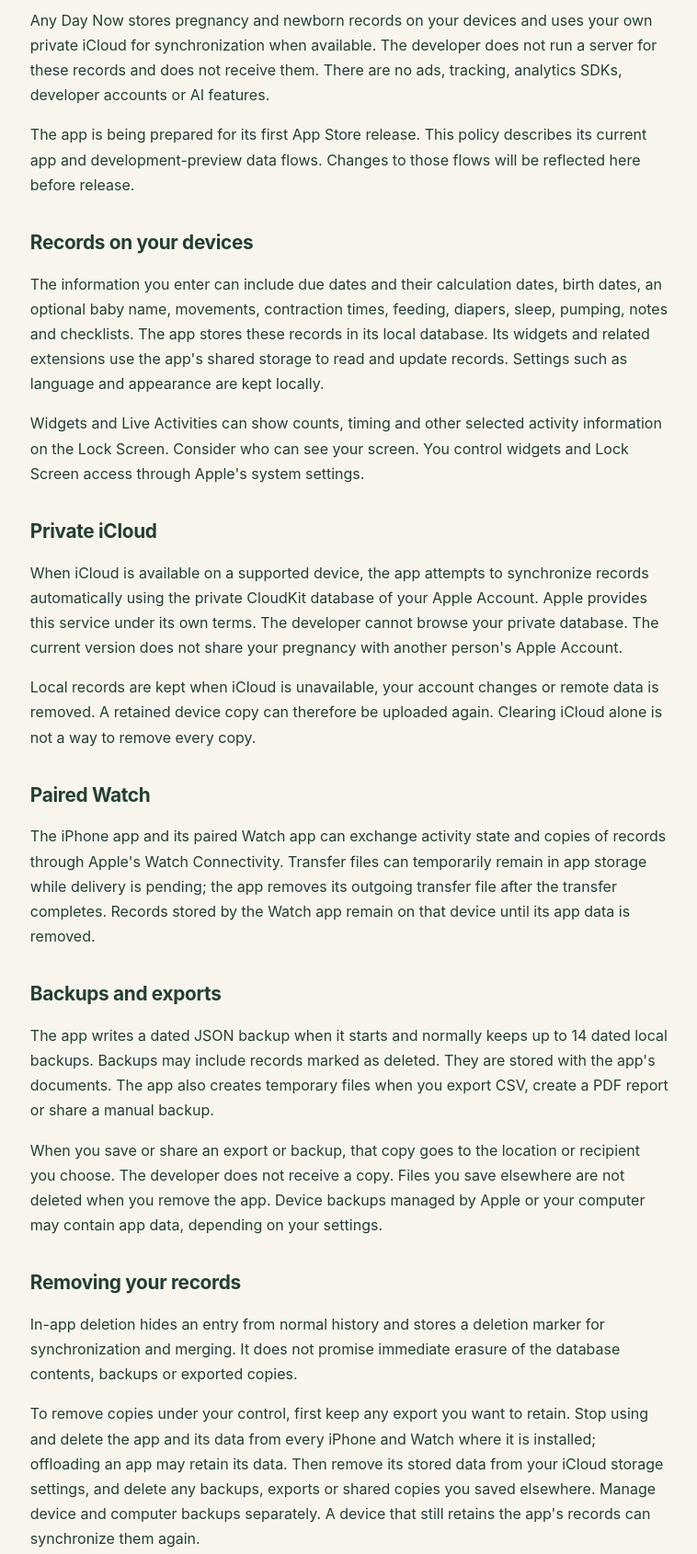
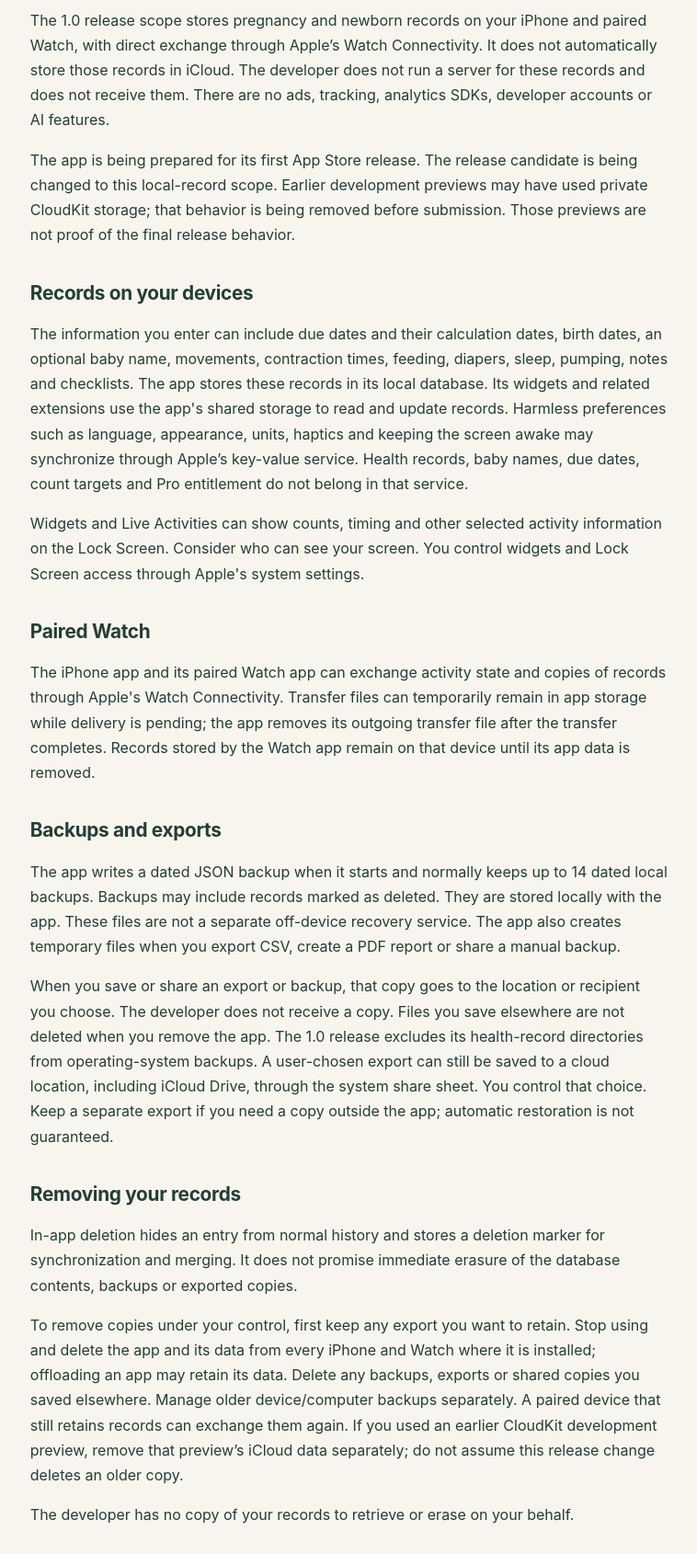
Before and after one commit to andrewham1lton/any-day-now, a plain HTML site: page privacy.html in a window 1280 px wide. Shown: the part 280-1970 px from the top of the page at 92% size, without its empty margins (260-1018 px from the left). Drawn offline with Linux system fonts and the light colour scheme.

Commit message:
Describe local phone and paired Watch release scope

```diff
--- a/privacy.html
+++ b/privacy.html
@@ -1,11 +1,10 @@
 <!doctype html>
-<html lang="en"><head><meta charset="utf-8"><meta name="viewport" content="width=device-width,initial-scale=1"><meta name="description" content="Any Day Now privacy policy: local records, private iCloud, Watch transfers, backups and deletion."><title>Any Day Now Privacy</title><link rel="stylesheet" href="style.css"></head>
-<body><main><nav aria-label="Main navigation"><a href="./">Any Day Now</a><a href="support.html">Support</a><a href="privacy.html" aria-current="page">Privacy</a></nav><h1>Privacy policy</h1><p class="muted">Effective October 18, 2026</p><p class="lead">Your records stay with you.</p><p>Any Day Now stores pregnancy and newborn records on your devices and uses your own private iCloud for synchronization when available. The developer does not run a server for these records and does not receive them. There are no ads, tracking, analytics SDKs, developer accounts or AI features.</p><p>The app is being prepared for its first App Store release. This policy describes its current app and development-preview data flows. Changes to those flows will be reflected here before release.</p>
-<h2>Records on your devices</h2><p>The information you enter can include due dates and their calculation dates, birth dates, an optional baby name, movements, contraction times, feeding, diapers, sleep, pumping, notes and checklists. The app stores these records in its local database. Its widgets and related extensions use the app's shared storage to read and update records. Settings such as language and appearance are kept locally.</p><p>Widgets and Live Activities can show counts, timing and other selected activity information on the Lock Screen. Consider who can see your screen. You control widgets and Lock Screen access through Apple's system settings.</p>
-<h2>Private iCloud</h2><p>When iCloud is available on a supported device, the app attempts to synchronize records automatically using the private CloudKit database of your Apple Account. Apple provides this service under its own terms. The developer cannot browse your private database. The current version does not share your pregnancy with another person's Apple Account.</p><p>Local records are kept when iCloud is unavailable, your account changes or remote data is removed. A retained device copy can therefore be uploaded again. Clearing iCloud alone is not a way to remove every copy.</p>
+<html lang="en"><head><meta charset="utf-8"><meta name="viewport" content="width=device-width,initial-scale=1"><meta name="description" content="Any Day Now privacy policy: local records, paired Watch transfers, backups and deletion."><title>Any Day Now Privacy</title><link rel="stylesheet" href="style.css"></head>
+<body><main><nav aria-label="Main navigation"><a href="./">Any Day Now</a><a href="support.html">Support</a><a href="privacy.html" aria-current="page">Privacy</a></nav><h1>Privacy policy</h1><p class="muted">Effective October 18, 2026</p><p class="lead">Your records stay with you.</p><p>The 1.0 release scope stores pregnancy and newborn records on your iPhone and paired Watch, with direct exchange through Apple’s Watch Connectivity. It does not automatically store those records in iCloud. The developer does not run a server for these records and does not receive them. There are no ads, tracking, analytics SDKs, developer accounts or AI features.</p><p>The app is being prepared for its first App Store release. The release candidate is being changed to this local-record scope. Earlier development previews may have used private CloudKit storage; that behavior is being removed before submission. Those previews are not proof of the final release behavior.</p>
+<h2>Records on your devices</h2><p>The information you enter can include due dates and their calculation dates, birth dates, an optional baby name, movements, contraction times, feeding, diapers, sleep, pumping, notes and checklists. The app stores these records in its local database. Its widgets and related extensions use the app's shared storage to read and update records. Harmless preferences such as language, appearance, units, haptics and keeping the screen awake may synchronize through Apple’s key-value service. Health records, baby names, due dates, count targets and Pro entitlement do not belong in that service.</p><p>Widgets and Live Activities can show counts, timing and other selected activity information on the Lock Screen. Consider who can see your screen. You control widgets and Lock Screen access through Apple's system settings.</p>
 <h2>Paired Watch</h2><p>The iPhone app and its paired Watch app can exchange activity state and copies of records through Apple's Watch Connectivity. Transfer files can temporarily remain in app storage while delivery is pending; the app removes its outgoing transfer file after the transfer completes. Records stored by the Watch app remain on that device until its app data is removed.</p>
-<h2>Backups and exports</h2><p>The app writes a dated JSON backup when it starts and normally keeps up to 14 dated local backups. Backups may include records marked as deleted. They are stored with the app's documents. The app also creates temporary files when you export CSV, create a PDF report or share a manual backup.</p><p>When you save or share an export or backup, that copy goes to the location or recipient you choose. The developer does not receive a copy. Files you save elsewhere are not deleted when you remove the app. Device backups managed by Apple or your computer may contain app data, depending on your settings.</p>
-<h2 id="removal">Removing your records</h2><p>In-app deletion hides an entry from normal history and stores a deletion marker for synchronization and merging. It does not promise immediate erasure of the database contents, backups or exported copies.</p><p>To remove copies under your control, first keep any export you want to retain. Stop using and delete the app and its data from every iPhone and Watch where it is installed; offloading an app may retain its data. Then remove its stored data from your iCloud storage settings, and delete any backups, exports or shared copies you saved elsewhere. Manage device and computer backups separately. A device that still retains the app's records can synchronize them again.</p><p>The developer has no copy of your records to retrieve or erase on your behalf.</p>
+<h2>Backups and exports</h2><p>The app writes a dated JSON backup when it starts and normally keeps up to 14 dated local backups. Backups may include records marked as deleted. They are stored locally with the app. These files are not a separate off-device recovery service. The app also creates temporary files when you export CSV, create a PDF report or share a manual backup.</p><p>When you save or share an export or backup, that copy goes to the location or recipient you choose. The developer does not receive a copy. Files you save elsewhere are not deleted when you remove the app. The 1.0 release excludes its health-record directories from operating-system backups. A user-chosen export can still be saved to a cloud location, including iCloud Drive, through the system share sheet. You control that choice. Keep a separate export if you need a copy outside the app; automatic restoration is not guaranteed.</p>
+<h2 id="removal">Removing your records</h2><p>In-app deletion hides an entry from normal history and stores a deletion marker for synchronization and merging. It does not promise immediate erasure of the database contents, backups or exported copies.</p><p>To remove copies under your control, first keep any export you want to retain. Stop using and delete the app and its data from every iPhone and Watch where it is installed; offloading an app may retain its data. Delete any backups, exports or shared copies you saved elsewhere. Manage older device/computer backups separately. A paired device that still retains records can exchange them again. If you used an earlier CloudKit development preview, remove that preview’s iCloud data separately; do not assume this release change deletes an older copy.</p><p>The developer has no copy of your records to retrieve or erase on your behalf.</p>
 <h2>Purchases and Apple services</h2><p>Apple processes Pro purchases and restores. The app checks signed purchase entitlements to decide whether Pro is available. The developer does not receive your payment details. Apple provides sales and financial reports through its developer services. Family Sharing shares eligible Pro access; it does not share pregnancy records.</p><p>Optional reminders use local notifications. Siri, Shortcuts, widgets and Live Activities use Apple's platform services for their functions. The app does not use HealthKit.</p>
 <h2>Diagnostics</h2><p>The app does not add health records to its diagnostic logging or send them to an analytics service. If you choose to share diagnostics with developers in your device settings, Apple may provide crash or diagnostic reports under its own policies. This policy does not claim that Apple collects no platform information.</p>
 <h2>This website and support</h2><p>This static website uses no advertising, analytics scripts, tracking pixels or external fonts. It is hosted on GitHub Pages, whose processing of website requests is covered by the <a href="https://docs.github.com/en/site-policy/privacy-policies/github-general-privacy-statement">GitHub privacy statement</a>. Support issues on GitHub are public. Do not post health information or private files there.</p><p>For questions, visit <a href="support.html">Support</a>.</p><footer>Any Day Now · Privacy policy updated October 18, 2026</footer></main></body></html>
```
Also changed, not shown: support.html (+3 -4 lines).
